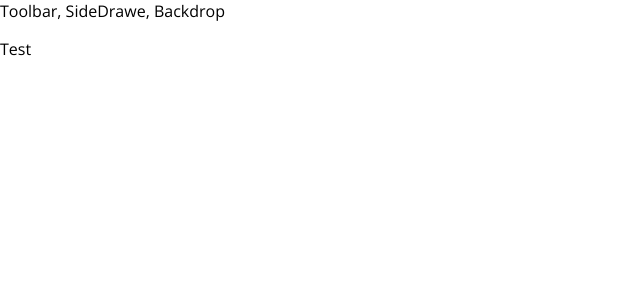
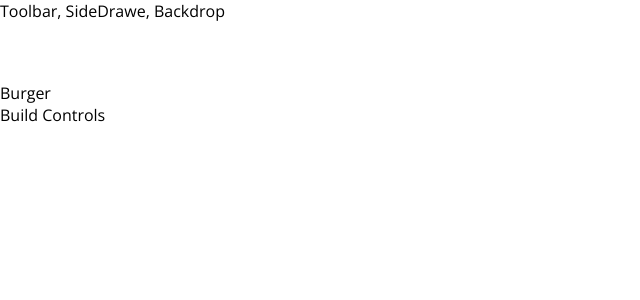
Before and after one commit to salehrezq/react-complete-guide-maximilian-burger-builder, a React (Create React App) app: page / in a window 1280 px wide. Shown: the top 300 px of the page, without its empty margins (0-640 px from the left). Built offline with nearby package versions, Linux system fonts and the light colour scheme.

Commit message:
Start implementation
Lesson:
08. A Real App The Burger Builder (Basic Version)\
09. Starting Implementation of The Burger Builder Container

```diff
--- a/src/App.js
+++ b/src/App.js
@@ -1,12 +1,13 @@
 import React, {Component} from 'react';
 import Layout from './components/Layout/Layout';
+import BurgerBuilder from './containers/BurgerBuilder/BurgerBuilder';
 
 class App extends Component {
 
    render() {
       return (
          <Layout>
-            <p>Test</p>
+            <BurgerBuilder/>
          </Layout>
       );
    }
--- a/src/components/Layout/Layout.js
+++ b/src/components/Layout/Layout.js
@@ -1,11 +1,12 @@
 import React from 'react';
 import '../../hoc/Auxiliary';
 import Auxiliary from "../../hoc/Auxiliary";
+import classes from './Layout.module.css';
 
 const Layout = props => (
    <Auxiliary>
       <div>Toolbar, SideDrawe, Backdrop</div>
-      <main>
+      <main className={classes.Content}>
          {props.children}
       </main>
    </Auxiliary>
--- a/src/components/Layout/Layout.module.css
+++ b/src/components/Layout/Layout.module.css
@@ -0,0 +1,3 @@
+.Content {
+    margin-top: 60px;
+}
--- a/src/containers/BurgerBuilder/BurgerBuilder.js
+++ b/src/containers/BurgerBuilder/BurgerBuilder.js
@@ -0,0 +1,16 @@
+import React, {Component} from 'react';
+import Auxiliary from '../../hoc/Auxiliary';
+
+class BurgerBuilder extends Component {
+
+   render() {
+      return (
+         <Auxiliary>
+            <div>Burger</div>
+            <div>Build Controls</div>
+         </Auxiliary>
+      );
+   }
+}
+
+export default BurgerBuilder;
```
